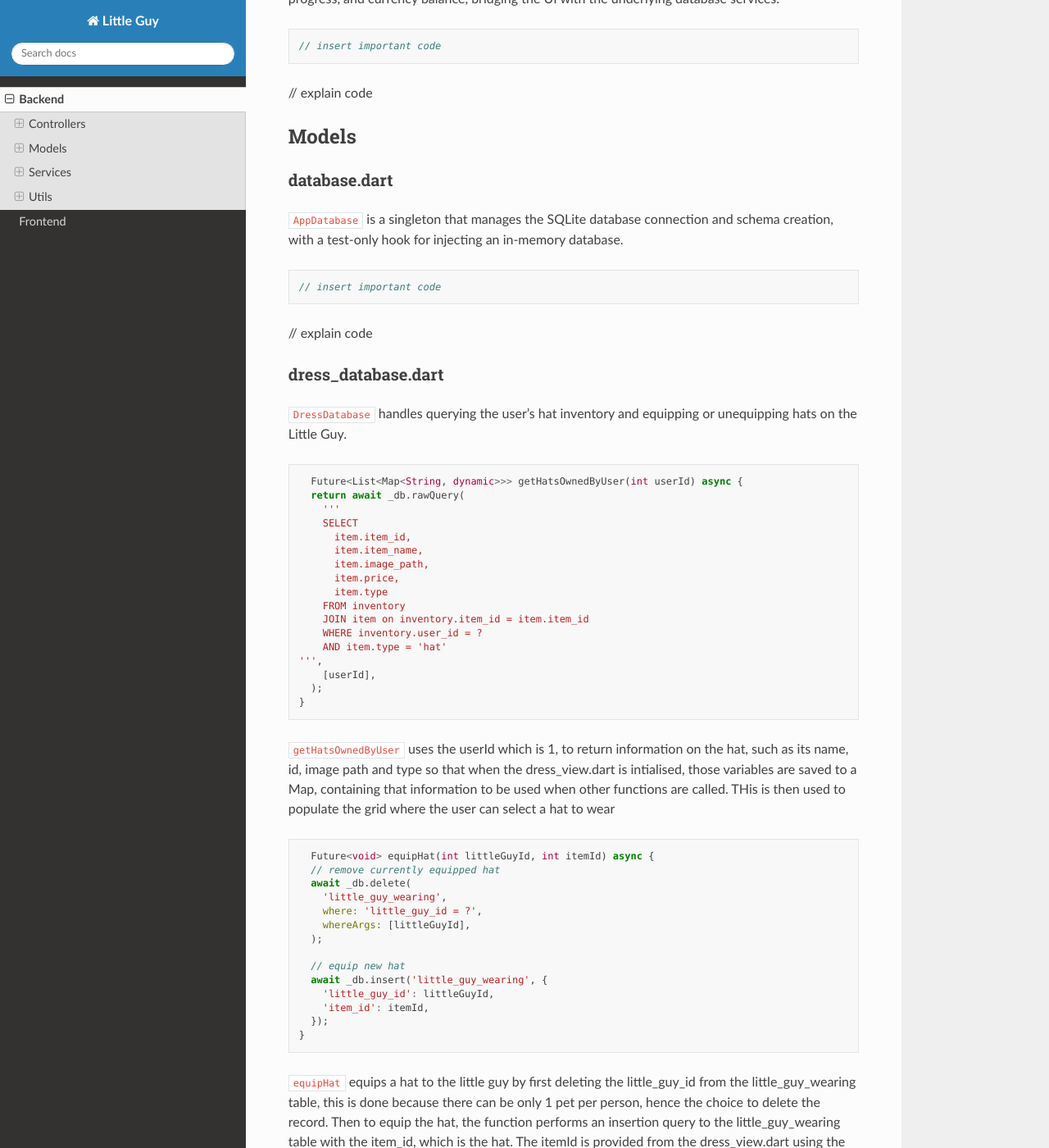
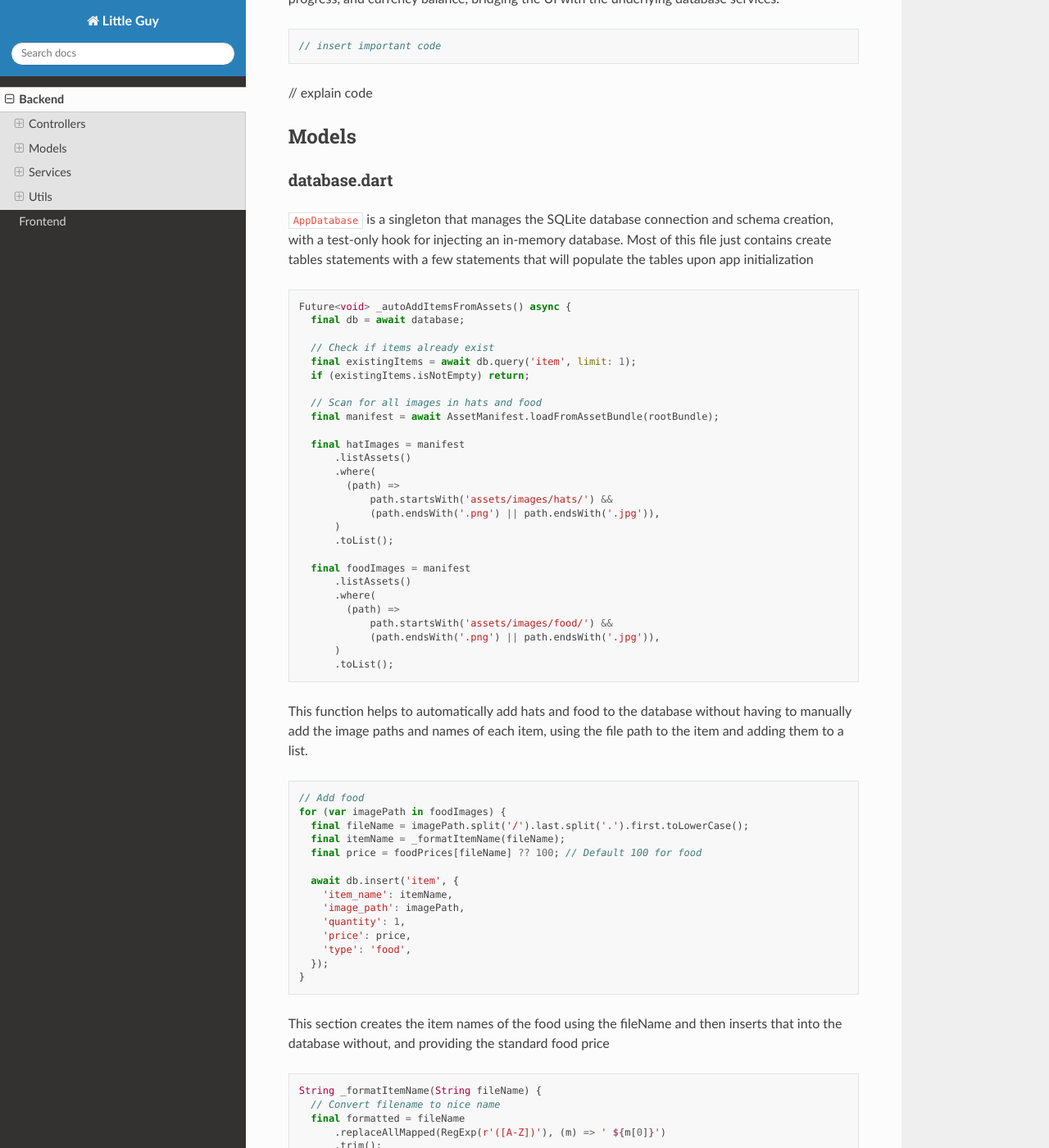
Before and after one commit to Team1C-T-P/little_guy_proj, a Sphinx documentation site: the page built from docs/backend.rst, in a window 1280 px wide and 1400 px high, scrolled down 1663 px. Shown: the whole window at 82% size. Built offline with Sphinx 7.4.7 and the Read the Docs theme 3.1.0, drawn with Linux system fonts in a browser that asks for light colours; some of the changed text lies outside the part shown.

Commit message:
Added database.dart documentation

```diff
--- a/docs/backend.rst
+++ b/docs/backend.rst
@@ -86,13 +86,73 @@ Models
 database.dart
 ~~~~~~~~~~~~~
 
-``AppDatabase`` is a singleton that manages the SQLite database connection and schema creation, with a test-only hook for injecting an in-memory database.
+``AppDatabase`` is a singleton that manages the SQLite database connection and schema creation, with a test-only hook for injecting an in-memory database. Most of this file just contains create tables statements with a few statements that will populate the tables upon app initialization
 
 .. code-block:: dart
 
-    // insert important code
+  Future<void> _autoAddItemsFromAssets() async {
+    final db = await database;
 
-// explain code
+    // Check if items already exist
+    final existingItems = await db.query('item', limit: 1);
+    if (existingItems.isNotEmpty) return;
+
+    // Scan for all images in hats and food
+    final manifest = await AssetManifest.loadFromAssetBundle(rootBundle);
+
+    final hatImages = manifest
+        .listAssets()
+        .where(
+          (path) =>
+              path.startsWith('assets/images/hats/') &&
+              (path.endsWith('.png') || path.endsWith('.jpg')),
+        )
+        .toList();
+
+    final foodImages = manifest
+        .listAssets()
+        .where(
+          (path) =>
+              path.startsWith('assets/images/food/') &&
+              (path.endsWith('.png') || path.endsWith('.jpg')),
+        )
+        .toList();
+
+This function helps to automatically add hats and food to the database without having to manually add the image paths and names of each item, using the file path to the item and adding them to a list.
+
+.. code-block:: dart
+
+    // Add food
+    for (var imagePath in foodImages) {
+      final fileName = imagePath.split('/').last.split('.').first.toLowerCase();
+      final itemName = _formatItemName(fileName);
+      final price = foodPrices[fileName] ?? 100; // Default 100 for food
+
+      await db.insert('item', {
+        'item_name': itemName,
+        'image_path': imagePath,
+        'quantity': 1,
+        'price': price,
+        'type': 'food',
+      });
+    }
+
+This section creates the item names of the food using the fileName and then inserts that into the database without, and providing the standard food price
+
+.. code-block:: dart
+
+  String _formatItemName(String fileName) {
+    // Convert filename to nice name
+    final formatted = fileName
+        .replaceAllMapped(RegExp(r'([A-Z])'), (m) => ' ${m[0]}')
+        .trim();
+
+    if (formatted.isEmpty) return fileName;
+
+    return formatted[0].toUpperCase() + formatted.substring(1);
+  }
+
+This function takes the filename provided in the previous section of code and formats them properly and returns it to the function where it was called, which was in ``_autoAddItemsFromAssets()``
 
 dress_database.dart
 ~~~~~~~~~~~~~~~~~~~
```
